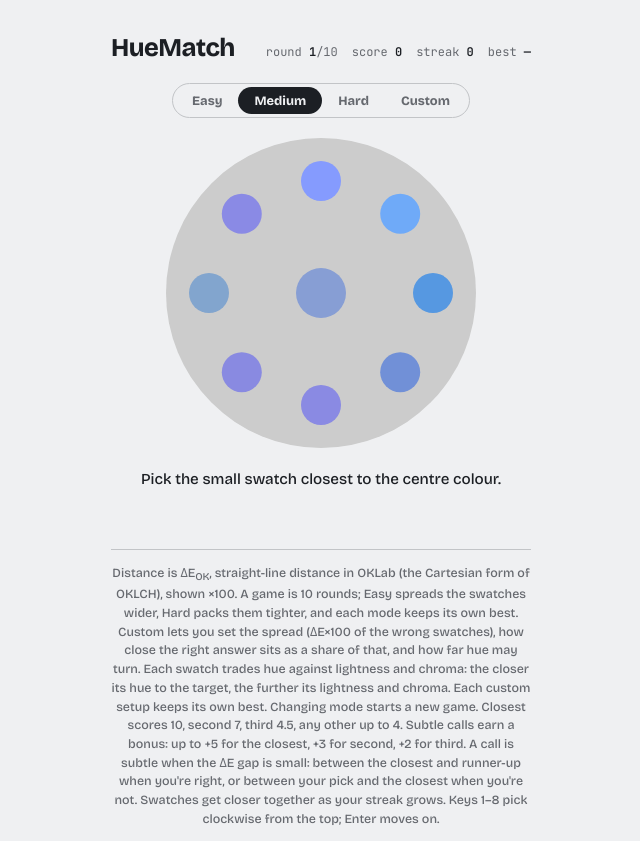
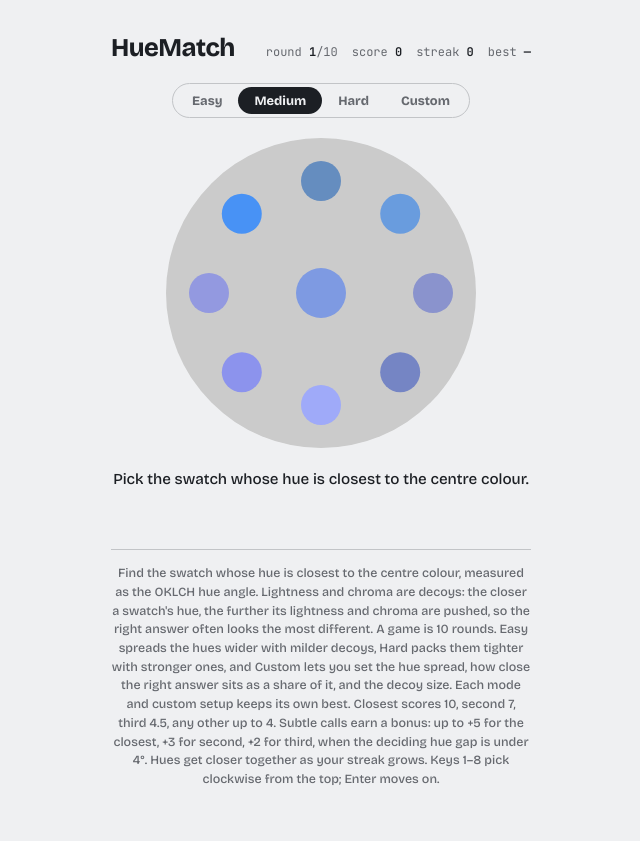
Before and after one commit to trevorandersen/HueMatch, a plain HTML site: page index.html in a window 1280 px wide. Shown: the whole page, without its empty margins (319-959 px from the left). After the commit the page ends 808 px from the top, so only its background shows below. Drawn offline with nearby package versions, Linux system fonts and the light colour scheme.

Commit message:
Score by OKLCH hue angle; lightness and chroma become decoys
The answer is now the swatch with the smallest hue-angle difference.
Swatches with closer hues get bigger lightness/chroma shifts, and three
random wrong swatches get equally big ones, so the most different-looking
swatch is not a reliable shortcut. Modes now set hue spread (degrees) and
decoy size; the Custom panel has matching sliders. Subtlety bonus uses a
4 degree span. Best scores and custom settings use new storage keys since
the scale changed.

Co-Authored-By: Claude Opus 5.5 <noreply@anthropic.com>
Claude-Session: https://claude.ai/code/session_01Qf4ZPBbqjgEznqGFXznWMz

```diff
--- a/index.html
+++ b/index.html
@@ -134,15 +134,15 @@ h1 { font-size: 1.6rem; font-weight: 750; letter-spacing: -0.02em; margin: 0; te
 
   <fieldset class="custom" id="customPanel" hidden>
     <legend>Custom difficulty</legend>
-    <label for="c-spread">Spread</label>
-    <input type="range" id="c-spread" min="1" max="12" step="0.5">
+    <label for="c-spread">Hue spread</label>
+    <input type="range" id="c-spread" min="2" max="20" step="1">
     <output id="o-spread" for="c-spread"></output>
     <label for="c-margin">Closest at</label>
     <input type="range" id="c-margin" min="30" max="95" step="5">
     <output id="o-margin" for="c-margin"></output>
-    <label for="c-hue">Hue shift</label>
-    <input type="range" id="c-hue" min="0" max="30" step="1">
-    <output id="o-hue" for="c-hue"></output>
+    <label for="c-decoy">L/C decoy</label>
+    <input type="range" id="c-decoy" min="0" max="12" step="1">
+    <output id="o-decoy" for="c-decoy"></output>
     <label class="check" for="c-tighten"><input type="checkbox" id="c-tighten"> Tighten as my streak grows</label>
   </fieldset>
 
@@ -150,11 +150,11 @@ h1 { font-size: 1.6rem; font-weight: 750; letter-spacing: -0.02em; margin: 0; te
     <div class="target" id="target"></div>
   </div>
 
-  <div class="readout" id="readout">Pick the small swatch closest to the centre colour.</div>
+  <div class="readout" id="readout">Pick the swatch whose hue is closest to the centre colour.</div>
   <div class="detail" id="detail" hidden></div>
   <button class="next" id="next" hidden>Next colour</button>
 
-  <p class="foot">Distance is ΔE<sub>OK</sub>, straight-line distance in OKLab (the Cartesian form of OKLCH), shown ×100. A game is 10 rounds; Easy spreads the swatches wider, Hard packs them tighter, and each mode keeps its own best. Custom lets you set the spread (ΔE×100 of the wrong swatches), how close the right answer sits as a share of that, and how far hue may turn. Each swatch trades hue against lightness and chroma: the closer its hue to the target, the further its lightness and chroma. Each custom setup keeps its own best. Changing mode starts a new game. Closest scores 10, second 7, third 4.5, any other up to 4. Subtle calls earn a bonus: up to +5 for the closest, +3 for second, +2 for third. A call is subtle when the ΔE gap is small: between the closest and runner-up when you're right, or between your pick and the closest when you're not. Swatches get closer together as your streak grows. Keys 1–8 pick clockwise from the top; Enter moves on.</p>
+  <p class="foot">Find the swatch whose hue is closest to the centre colour, measured as the OKLCH hue angle. Lightness and chroma are decoys: the closer a swatch's hue, the further its lightness and chroma are pushed, so the right answer often looks the most different. A game is 10 rounds. Easy spreads the hues wider with milder decoys, Hard packs them tighter with stronger ones, and Custom lets you set the hue spread, how close the right answer sits as a share of it, and the decoy size. Each mode and custom setup keeps its own best. Closest scores 10, second 7, third 4.5, any other up to 4. Subtle calls earn a bonus: up to +5 for the closest, +3 for second, +2 for third, when the deciding hue gap is under 4°. Hues get closer together as your streak grows. Keys 1–8 pick clockwise from the top; Enter moves on.</p>
 </main>
 
 <script>
@@ -186,73 +186,71 @@ h1 { font-size: 1.6rem; font-weight: 750; letter-spacing: -0.02em; margin: 0; te
 
   function randomTarget() {
     for (;;) {
-      const L = rand(0.42, 0.88), C = rand(0.07, 0.2), h = rand(0, 360) * Math.PI / 180;
+      // chroma floor keeps hue readable
+      const L = rand(0.45, 0.85), C = rand(0.1, 0.2), h = rand(0, 360) * Math.PI / 180;
       const lab = [L, C * Math.cos(h), C * Math.sin(h)];
       if (inGamut(lab)) return lab;
     }
   }
-  // Each swatch has a fixed distance from the target, split between hue and lightness/chroma.
-  // hueFrac 0 = same hue, all of the distance in L/C; hueFrac 1 = hue turned by the full cap, L/C takes the rest.
-  const hueCapRad = () => MODES[mode].hue * Math.PI / 180;
-  function offsetPoint(base, mag, hueFrac) {
-    const L = base[0], C = Math.hypot(base[1], base[2]) || 1e-6, h = Math.atan2(base[2], base[1]);
-    // hue takes hueFrac x 85% of the distance (limited by the mode's hue cap); L/C gets the rest
-    let turn = 2 * Math.asin(Math.min(1, hueFrac * 0.85 * mag / (2 * C)));
-    turn = Math.min(turn, hueCapRad());
-    const t = 2 * C * Math.sin(turn / 2);               // ab-plane distance of the hue turn
-    const r = Math.sqrt(Math.max(0, mag * mag - t * t)); // the rest goes to lightness/chroma
+  // signed hue difference in degrees, -180..180
+  const hueDiff = (p, q) => { let d = (toLch(p)[2] - toLch(q)[2]) % 360; if (d > 180) d -= 360; if (d < -180) d += 360; return d; };
+
+  // a swatch turned dh degrees in hue, with a lightness/chroma decoy shift of size lc (OKLab units)
+  function makeSwatch(target, dh, lc) {
+    const L = target[0], C = Math.hypot(target[1], target[2]), h = Math.atan2(target[2], target[1]);
+    const turn = (Math.random() < 0.5 ? -1 : 1) * dh * Math.PI / 180;
     for (let i = 0; i < 60; i++) {
-      const dh = (Math.random() < 0.5 ? -1 : 1) * turn;
       const th = rand(0, 2 * Math.PI);
-      const nL = L + r * Math.cos(th), nC = C + r * Math.sin(th);
-      if (nC < C * 0.5) continue;
-      const p = [nL, nC * Math.cos(h + dh), nC * Math.sin(h + dh)];
+      const nL = L + lc * Math.cos(th), nC = C + lc * Math.sin(th);
+      if (nC < C * 0.6) continue;
+      const p = [nL, nC * Math.cos(h + turn), nC * Math.sin(h + turn)];
       if (inGamut(p)) return p;
     }
     return null;
   }
 
-  // difficulty: base offset shrinks and the gap between best and the rest narrows with streak
-  // base: typical wrong-answer distance at streak 0; ratio: best/others gap (closer to 1 = harder)
+  // Scoring is by hue angle only. hue: wrong swatches' hue offset in degrees at streak 0;
+  // ratio: closest offset as a share of that (closer to 1 = harder); decoy: max lightness/chroma shift.
+  // The closer a swatch's hue, the bigger its lightness/chroma decoy, so the right answer looks most off.
   const MODES = {
-    easy:   { base: 0.08, ratio: 0.45, ratioStep: 0.02,  shrink: 0.92, hue: 15 },
-    medium: { base: 0.05, ratio: 0.55, ratioStep: 0.025, shrink: 0.88, hue: 15 },
-    hard:   { base: 0.03, ratio: 0.68, ratioStep: 0.02,  shrink: 0.9,  hue: 15 },
-    custom: { base: 0.05, ratio: 0.55, ratioStep: 0.025, shrink: 0.88, hue: 3 },
+    easy:   { hue: 14, ratio: 0.45, ratioStep: 0.02,  shrink: 0.93, decoy: 0.04 },
+    medium: { hue: 9,  ratio: 0.55, ratioStep: 0.025, shrink: 0.9,  decoy: 0.06 },
+    hard:   { hue: 6,  ratio: 0.65, ratioStep: 0.02,  shrink: 0.92, decoy: 0.08 },
+    custom: { hue: 9,  ratio: 0.55, ratioStep: 0.025, shrink: 0.9,  decoy: 0.06 },
   };
   // custom settings as shown on the sliders
-  const custom = { spread: 5, margin: 55, hue: 15, tighten: true };
-  try { Object.assign(custom, JSON.parse(localStorage.getItem('hueMatchCustom') || '{}')); } catch (e) {}
+  const custom = { spread: 9, margin: 55, decoy: 6, tighten: true };
+  try { Object.assign(custom, JSON.parse(localStorage.getItem('hueMatchCustom2') || '{}')); } catch (e) {}
   function applyCustom() {
     Object.assign(MODES.custom, {
-      base: custom.spread / 100, ratio: custom.margin / 100, hue: custom.hue,
-      ratioStep: custom.tighten ? 0.025 : 0, shrink: custom.tighten ? 0.88 : 1,
+      hue: custom.spread, ratio: custom.margin / 100, decoy: custom.decoy / 100,
+      ratioStep: custom.tighten ? 0.025 : 0, shrink: custom.tighten ? 0.9 : 1,
     });
   }
   applyCustom();
-  const customKey = () => `custom_${custom.spread}_${custom.margin}_${custom.hue}_${custom.tighten ? 1 : 0}`;
+  const customKey = () => `custom_${custom.spread}_${custom.margin}_${custom.decoy}_${custom.tighten ? 1 : 0}`;
+
   function makeRound(streak) {
     const m = MODES[mode];
     const lvl = Math.min(streak, 15);
-    const base = m.base * Math.pow(m.shrink, lvl);
+    const base = m.hue * Math.pow(m.shrink, lvl);
     const ratio = Math.min(0.92, m.ratio + m.ratioStep * lvl);
     for (;;) {
       const target = randomTarget();
-      const bestMag = base * ratio;
-      // spread hue shares evenly across the swatches, so some match hue and differ in L/C, others the reverse
-      const fracs = Array.from({ length: N }, (_, i) => (i + Math.random()) / N);
-      for (let i = fracs.length - 1; i > 0; i--) { const j = Math.floor(Math.random() * (i + 1)); [fracs[i], fracs[j]] = [fracs[j], fracs[i]]; }
-      const best = offsetPoint(target, bestMag, fracs[0]);
-      if (!best) continue;
-      const others = [];
-      for (let i = 0; i < N - 1; i++) {
-        const p = offsetPoint(target, base * rand(1, 1.3), fracs[i + 1]);
+      const dhs = [base * ratio, ...Array.from({ length: N - 1 }, () => base * rand(1, 1.4))];
+      const lo = Math.min(...dhs), hi = Math.max(...dhs);
+      // three random wrong swatches also get a full-size decoy, so "most different-looking" isn't a giveaway
+      const loud = new Set();
+      while (loud.size < 3) loud.add(1 + Math.floor(Math.random() * (N - 1)));
+      const opts = [];
+      for (const [k, dh] of dhs.entries()) {
+        const closeness = loud.has(k) ? 1 : (hi - dh) / (hi - lo); // 1 for the closest hue, 0 for the furthest
+        const lc = m.decoy * (0.2 + 0.8 * closeness) * rand(0.7, 1.3);
+        const p = makeSwatch(target, dh, lc);
         if (!p) break;
-        others.push(p);
+        opts.push({ lab: p, d: Math.abs(hueDiff(p, target)), de: dist(p, target) });
       }
-      if (others.length < N - 1) continue;
-      const opts = [best, ...others].map(p => ({ lab: p, d: dist(p, target) }));
-      // shuffle
+      if (opts.length < N) continue;
       for (let i = opts.length - 1; i > 0; i--) { const j = Math.floor(Math.random() * (i + 1)); [opts[i], opts[j]] = [opts[j], opts[i]]; }
       const minD = Math.min(...opts.map(o => o.d));
       return { target, opts, answer: opts.findIndex(o => o.d === minD), base, lvl };
@@ -266,7 +264,7 @@ h1 { font-size: 1.6rem; font-weight: 750; letter-spacing: -0.02em; margin: 0; te
   let bestScore = null;
   function loadBest() {
     bestScore = null;
-    try { const v = localStorage.getItem('nearestHueBest2_' + bestKey()); if (v != null) bestScore = +v; } catch (e) {}
+    try { const v = localStorage.getItem('nearestHueBest3_' + bestKey()); if (v != null) bestScore = +v; } catch (e) {}
   }
   function bestKey() { return mode === 'custom' ? customKey() : mode; }
   loadBest();
@@ -275,11 +273,11 @@ h1 { font-size: 1.6rem; font-weight: 750; letter-spacing: -0.02em; margin: 0; te
     $('customPanel').hidden = mode !== 'custom';
   }
   // custom panel wiring
-  const ctl = { spread: $('c-spread'), margin: $('c-margin'), hue: $('c-hue') };
+  const ctl = { spread: $('c-spread'), margin: $('c-margin'), decoy: $('c-decoy') };
   const showCustom = () => {
-    $('o-spread').textContent = 'ΔE ' + (+ctl.spread.value).toFixed(1);
+    $('o-spread').textContent = ctl.spread.value + '°';
     $('o-margin').textContent = ctl.margin.value + '%';
-    $('o-hue').textContent = '±' + ctl.hue.value + '°';
+    $('o-decoy').textContent = 'ΔE ' + ctl.decoy.value;
   };
   Object.entries(ctl).forEach(([k, el]) => {
     el.value = custom[k];
@@ -290,7 +288,7 @@ h1 { font-size: 1.6rem; font-weight: 750; letter-spacing: -0.02em; margin: 0; te
   $('c-tighten').addEventListener('change', e => { custom.tighten = e.target.checked; customChanged(); });
   showCustom();
   function customChanged() {
-    try { localStorage.setItem('hueMatchCustom', JSON.stringify(custom)); } catch (e) {}
+    try { localStorage.setItem('hueMatchCustom2', JSON.stringify(custom)); } catch (e) {}
     applyCustom(); loadBest(); newGame();
   }
   document.querySelectorAll('.modes button').forEach(b => b.addEventListener('click', () => {
@@ -300,8 +298,9 @@ h1 { font-size: 1.6rem; font-weight: 750; letter-spacing: -0.02em; margin: 0; te
     loadBest(); syncModeButtons(); newGame();
   }));
 
-  // subtlety: 1 when the deciding ΔE gap is 0, falling to 0 at a gap of SUBTLE_SPAN
-  const SUBTLE_SPAN = 0.03;
+  // subtlety: 1 when the deciding hue gap is 0°, falling to 0 at a gap of SUBTLE_SPAN degrees
+  const SUBTLE_SPAN = 4;
+  const deg = d => d.toFixed(1) + '°';
   const TIERS = [ { base: 10, bonus: 5 }, { base: 7, bonus: 3 }, { base: 4.5, bonus: 2 } ];
   function pointsFor(r, i) {
     const sorted = r.opts.map(o => o.d).sort((a, b) => a - b);
@@ -344,7 +343,7 @@ h1 { font-size: 1.6rem; font-weight: 750; letter-spacing: -0.02em; margin: 0; te
       if (state.done) {
         const de = document.createElement('span');
         de.className = 'de';
-        de.textContent = (o.d * 100).toFixed(1);
+        de.textContent = deg(o.d);
         b.appendChild(de);
         if (i === r.answer) b.classList.add('correct');
         else if (i === state.picked) b.classList.add('wrong');
@@ -371,7 +370,7 @@ h1 { font-size: 1.6rem; font-weight: 750; letter-spacing: -0.02em; margin: 0; te
     const [tL, tC, tH] = toLch(r.target);
     const row = (name, lab, L, C, H, extra) =>
       `<span class="lab"><span class="sw" style="background:${css(lab)}"></span>${name}</span><span>${L}</span><span>${C}</span><span>${H}</span><span>${extra}</span>`;
-    let html = `<span></span><span class="h">L</span><span class="h">C</span><span class="h">h°</span><span class="h">ΔE</span>`;
+    let html = `<span></span><span class="h">L</span><span class="h">C</span><span class="h">h°</span><span class="h">Δh</span>`;
     html += row('target', r.target, tL.toFixed(3), tC.toFixed(3), tH.toFixed(1), '');
     if (i == null) {
       html += `<span class="hint">Tap any swatch to see its values.</span>`;
@@ -380,7 +379,7 @@ h1 { font-size: 1.6rem; font-weight: 750; letter-spacing: -0.02em; margin: 0; te
       let dh = H - tH; if (dh > 180) dh -= 360; if (dh < -180) dh += 360;
       const sg = v => (v >= 0 ? '+' : '−') + Math.abs(v);
       const rank = r.opts.map(x => x.d).sort((a, b) => a - b).indexOf(o.d) + 1;
-      html += row('swatch', o.lab, L.toFixed(3), C.toFixed(3), H.toFixed(1), (o.d * 100).toFixed(1));
+      html += row('swatch', o.lab, L.toFixed(3), C.toFixed(3), H.toFixed(1), deg(o.d));
       html += `<span class="lab" style="color:var(--muted)">diff</span><span>${sg(+(L - tL).toFixed(3))}</span><span>${sg(+(C - tC).toFixed(3))}</span><span>${sg(+dh.toFixed(1))}</span><span style="color:var(--muted)">#${rank} of ${N}</span>`;
     }
     el.innerHTML = html;
@@ -394,7 +393,7 @@ h1 { font-size: 1.6rem; font-weight: 750; letter-spacing: -0.02em; margin: 0; te
   function finish() {
     state.over = true;
     const isBest = bestScore == null || state.score > bestScore;
-    if (isBest) { bestScore = state.score; try { localStorage.setItem('nearestHueBest2_' + bestKey(), String(bestScore)); } catch (e) {} }
+    if (isBest) { bestScore = state.score; try { localStorage.setItem('nearestHueBest3_' + bestKey(), String(bestScore)); } catch (e) {} }
     readout.innerHTML = `<span class="verdict ok">${fmt(state.score)} points</span> · ${state.hits}/${ROUNDS} closest picks${isBest ? ' · new best' : ` · best ${fmt(bestScore)}`}`;
     render();
     nextBtn.focus();
@@ -411,7 +410,7 @@ h1 { font-size: 1.6rem; font-weight: 750; letter-spacing: -0.02em; margin: 0; te
     state.round = makeRound(state.streak);
     state.done = false; state.picked = null; state.inspect = null;
     state.rotation = Math.floor(Math.random() * N) * STEP;
-    readout.textContent = 'Pick the small swatch closest to the centre colour.';
+    readout.textContent = 'Pick the swatch whose hue is closest to the centre colour.';
     render();
   }
 
@@ -426,10 +425,10 @@ h1 { font-size: 1.6rem; font-weight: 750; letter-spacing: -0.02em; margin: 0; te
     const place = ['closest', '2nd closest', '3rd closest'][rank] || `#${rank + 1}`;
     const ptsLine = `+${fmt(pts)} points` + (basePts ? ` (${fmt(basePts)} for ${place} + ${fmt(bonus)} subtlety)` : ` (${place}, ${Math.round(subtle * 100)}% subtle)`);
     const [L, C, h] = toLch(r.target);
-    const yours = (r.opts[i].d * 100).toFixed(1), best = (r.opts[r.answer].d * 100).toFixed(1);
+    const yours = deg(r.opts[i].d), best = deg(r.opts[r.answer].d);
     readout.innerHTML = ok
-      ? `<span class="verdict ok">Closest.</span> ${ptsLine}. ΔE ${best}, the next nearest was ${(Math.min(...r.opts.filter((_, k) => k !== r.answer).map(o => o.d)) * 100).toFixed(1)}.<br><code>target oklch(${L.toFixed(3)} ${C.toFixed(3)} ${h.toFixed(1)})</code>`
-      : `<span class="verdict no">Not quite.</span> ${ptsLine}. Yours was ΔE ${yours}; the closest was ${best}. Streak reset.<br><code>target oklch(${L.toFixed(3)} ${C.toFixed(3)} ${h.toFixed(1)})</code>`;
+      ? `<span class="verdict ok">Closest.</span> ${ptsLine}. Hue off by ${best}; the next nearest was ${deg(Math.min(...r.opts.filter((_, k) => k !== r.answer).map(o => o.d)))}.<br><code>target oklch(${L.toFixed(3)} ${C.toFixed(3)} ${h.toFixed(1)})</code>`
+      : `<span class="verdict no">Not quite.</span> ${ptsLine}. Yours was off by ${yours} in hue; the closest was ${best}. Streak reset.<br><code>target oklch(${L.toFixed(3)} ${C.toFixed(3)} ${h.toFixed(1)})</code>`;
     render();
     nextBtn.focus();
   }
```
Also changed, not shown: 1 other file.
